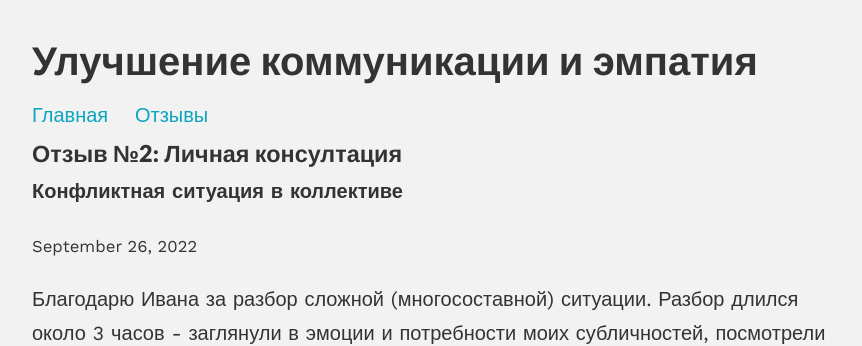
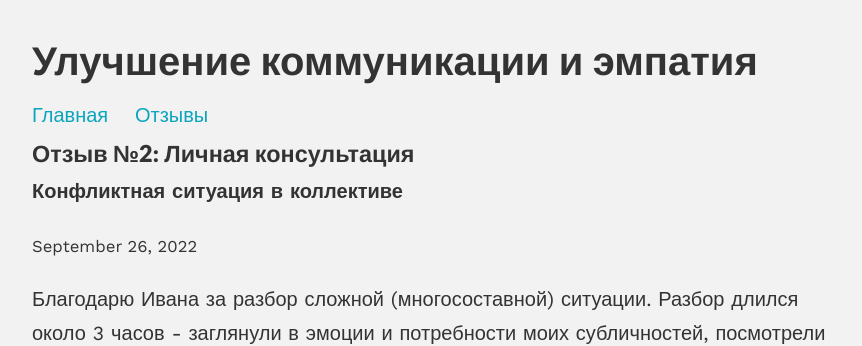
Before and after one commit to ivanbeknno/ivanbeknno, a Jekyll site: the page built from _projects/case_2.md, in a window 1280 px wide. Shown: the top 346 px of the page, without its empty margins (208-1070 px from the left). Built offline with Jekyll 4.4.1, drawn with Linux system fonts in a browser that asks for light colours; nearby versions of some CDN libraries.

Commit message:
Изменил костомный тайтл главной страницы. Попровил опечатку в отзыве

```diff
--- a/_projects/case_2.md
+++ b/_projects/case_2.md
@@ -1,6 +1,6 @@
 ---
 layout: case
-title: "Отзыв №2: Личная консултация"
+title: "Отзыв №2: Личная консультация"
 description: Конфликтная ситуация в коллективе
 published: true
 ---
```
Also changed, not shown: index.md (+1 -0 lines), android-chrome-512x512.jpg (added), b.png (deleted), bi.png (deleted), i.png (deleted).
